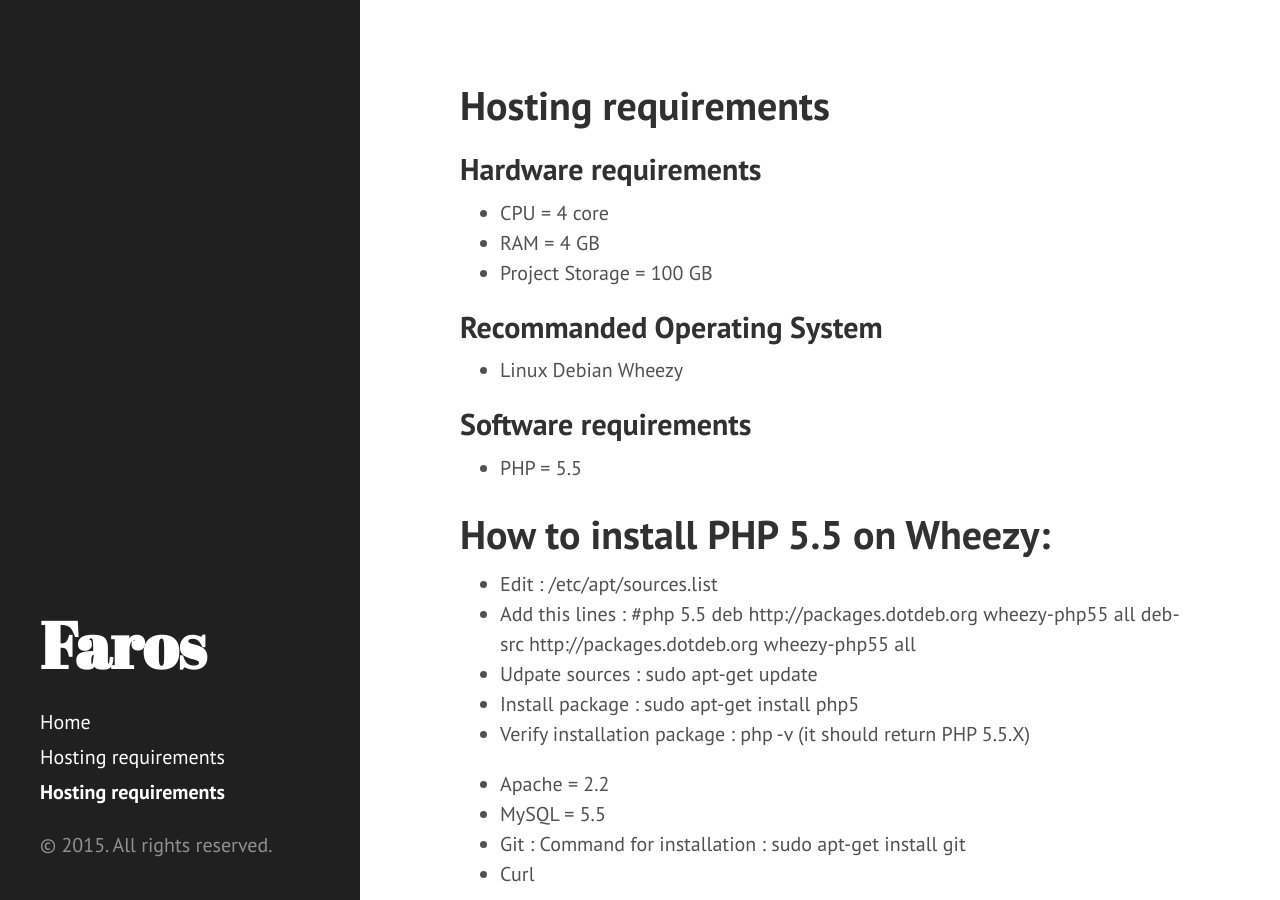
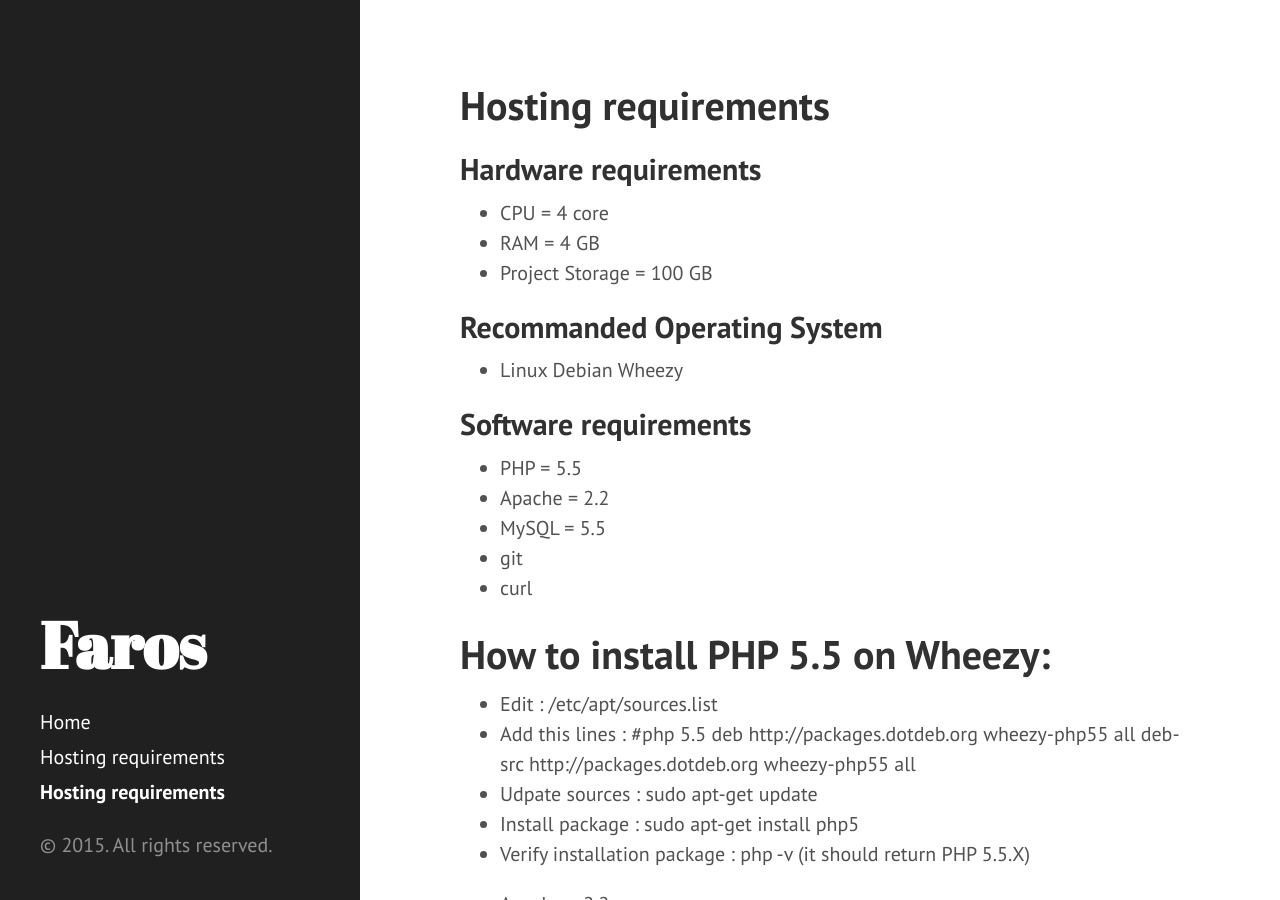
Before and after one commit to le-phare/le-phare.github.io, a Jekyll site: the page built from requirements_ima.md, in a window 1280 px wide and 900 px high. Built offline with Jekyll 4.4.1, drawn with Linux system fonts in a browser that asks for light colours; Markdown is read by kramdown in place of the engine named in the settings.

Commit message:
Update requirements_ima.md

```diff
--- a/requirements_ima.md
+++ b/requirements_ima.md
@@ -16,6 +16,10 @@ title: Hosting requirements
 ## Software requirements
 
  - PHP = 5.5
+ - Apache = 2.2
+ - MySQL = 5.5
+ - git
+ - curl
 
 # How to install PHP 5.5 on Wheezy:
   - Edit : /etc/apt/sources.list
```
